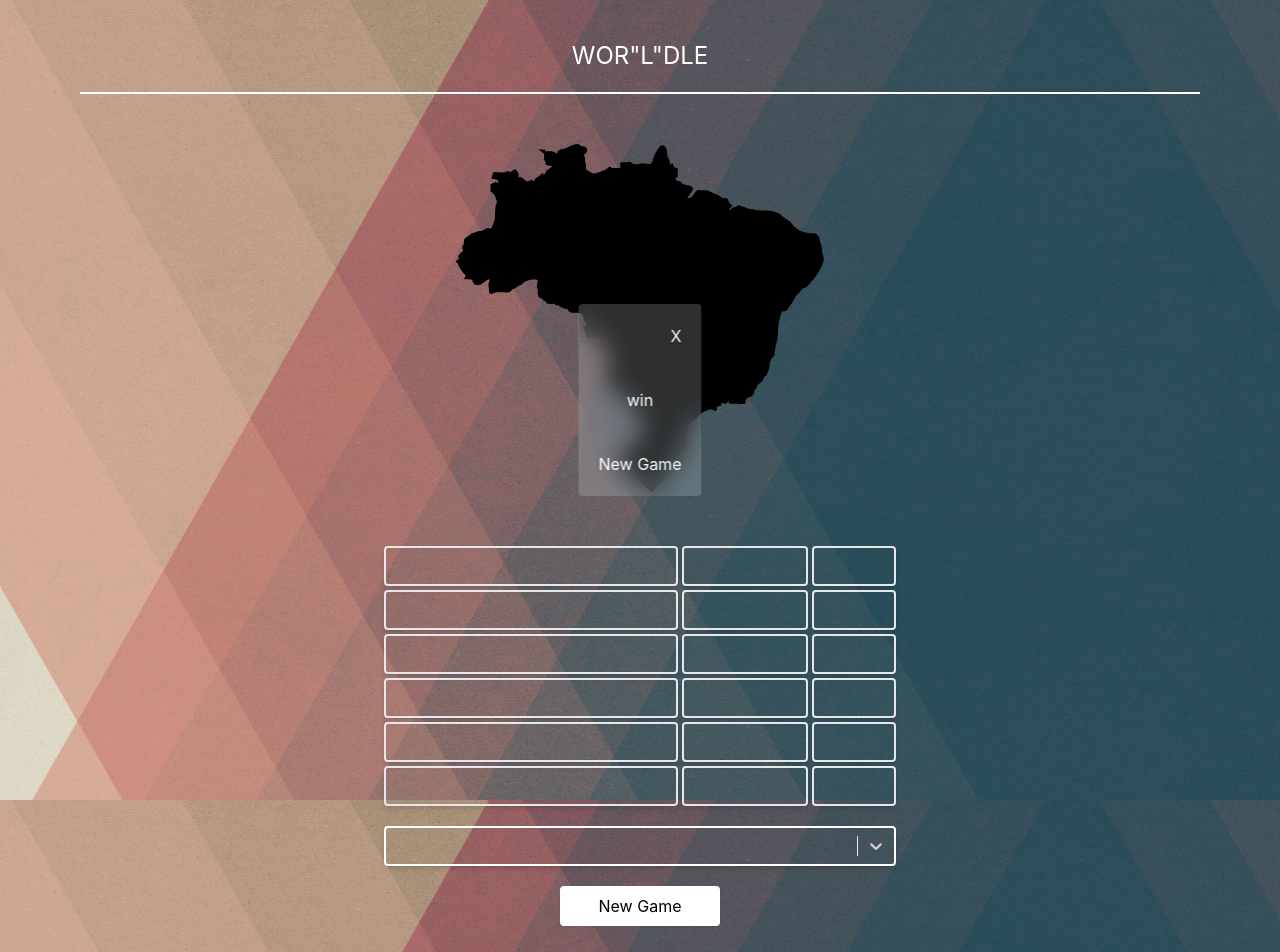
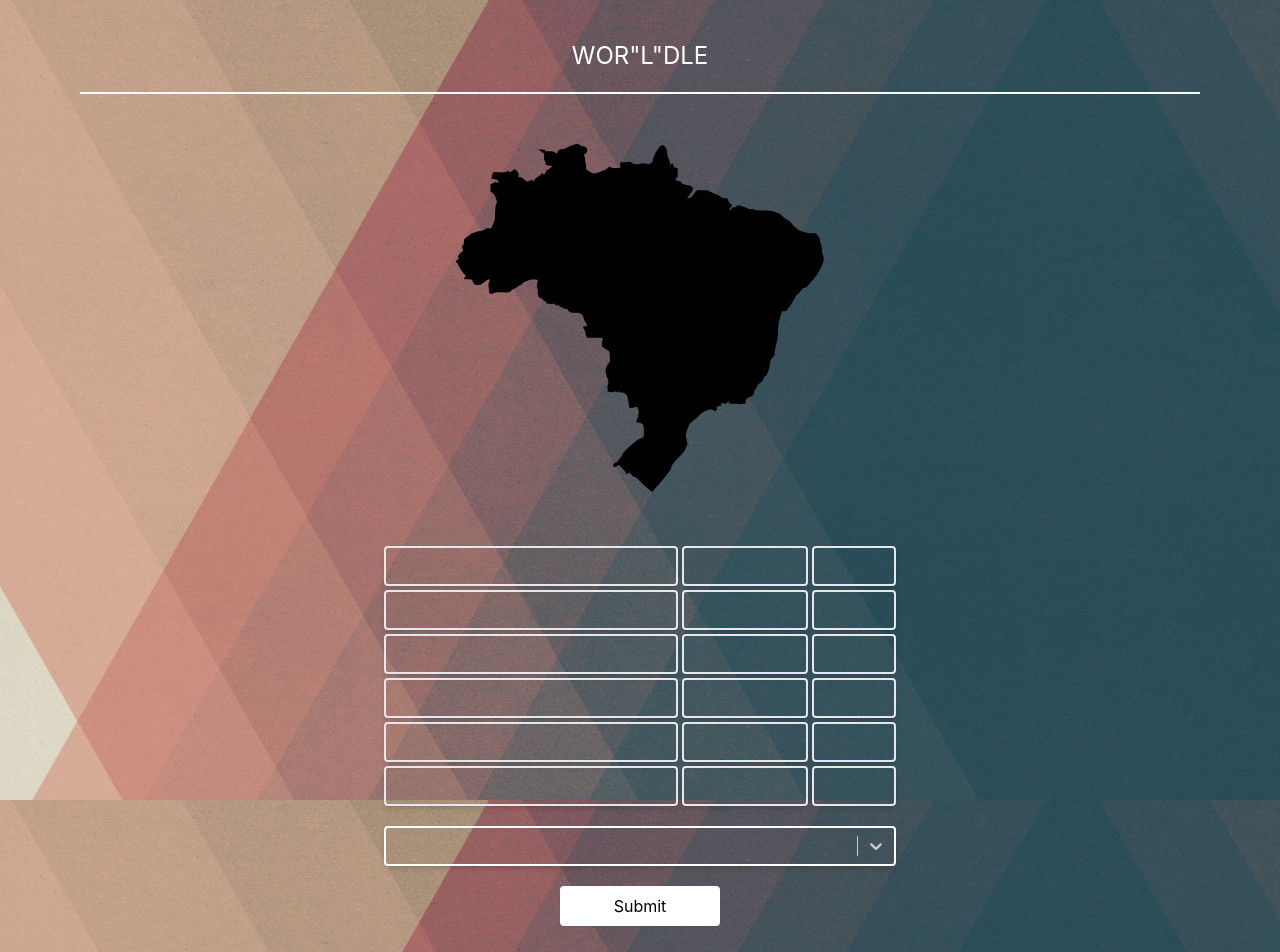
Before and after one commit to WeikeShi0730/worldle, a React (Create React App) app: page / in a window 1280 px wide. Shown: the top 952 px of the page. Built offline with nearby package versions, Linux system fonts and the light colour scheme.

Commit message:
Fix refresh new game bug

```diff
--- a/src/App.tsx
+++ b/src/App.tsx
@@ -24,9 +24,7 @@ interface contextType {
 export const AppContext = createContext<contextType>({} as contextType);
 
 function App() {
-  const [currentCountry, setCurrentCountry] = useState<CountryType>(
-    {} as CountryType
-  );
+  const [currentCountry, setCurrentCountry] = useState<CountryType>({} as CountryType);
   const [numGuesses, setNumGuesses] = useState<number>(0);
   const [selectedCountries, setSelectedCountries] = useState<CountryType[]>([
     {},
--- a/src/components/current-country.component.tsx
+++ b/src/components/current-country.component.tsx
@@ -10,14 +10,12 @@ const CurrentCountry = () => {
 
   useEffect(() => {
     const dynamicImport = async () => {
-      if (true) {
       const result = await import(
         `../data/countries-svg/${currentCountry.value.toLocaleLowerCase()}/vector.svg`
       );
       setCountrySvg(result.default);
       setCurrentCountry(currentCountry);
       console.log(currentCountry);
-      }
     };
 
     dynamicImport();
--- a/src/components/result.component.tsx
+++ b/src/components/result.component.tsx
@@ -15,6 +15,7 @@ const Result = () => {
       setGame(FINISHED_LOSE);
       setOpen(true);
     } else if (
+      selectedCountries[numGuesses - 1]?.value !== undefined &&
       selectedCountries[numGuesses - 1]?.value === currentCountry.value
     ) {
       setGame(FINISHED_WIN);
```
Lines whose indentation alone changed are shown as unchanged.
